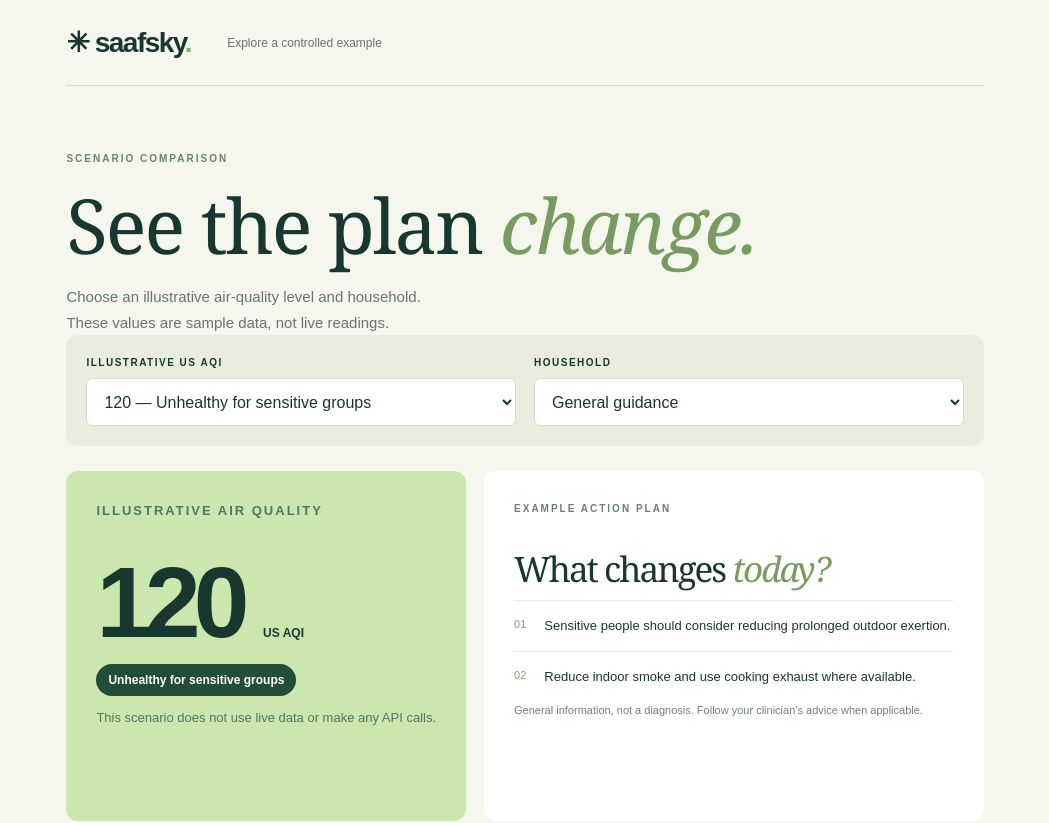
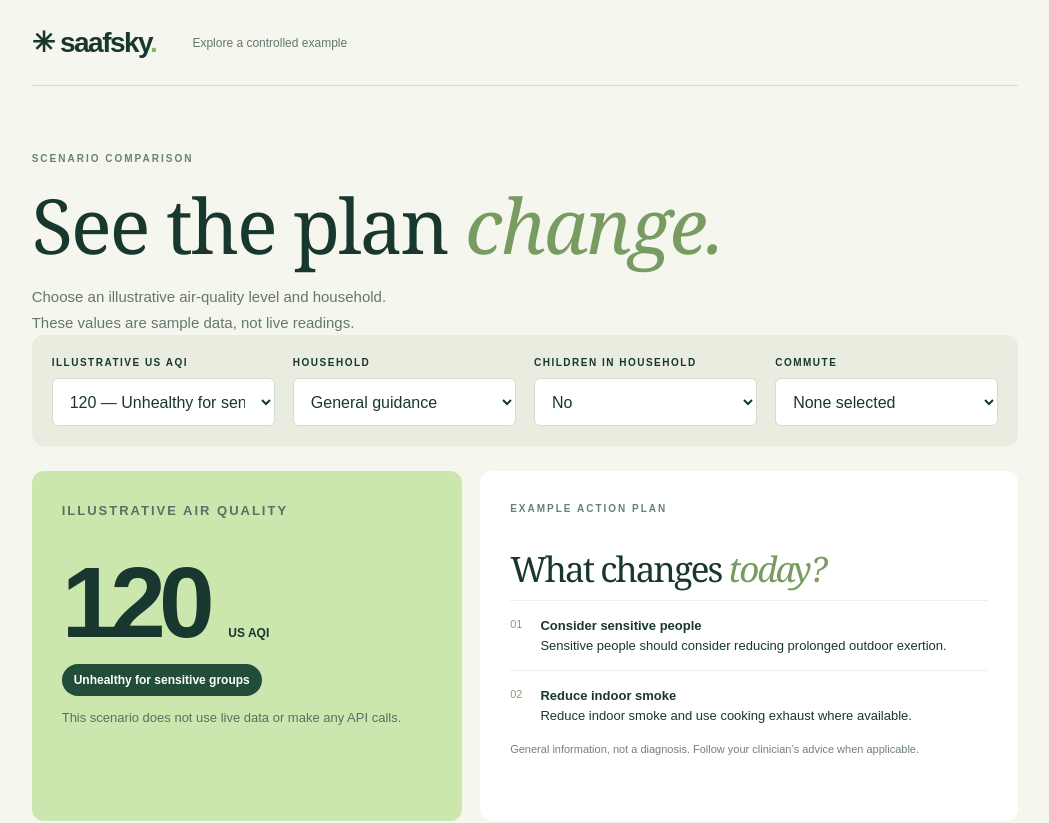
Before and after one commit to priyanshuchawda/saafsky, a Next.js app: page /scenarios in a window 1280 px wide. Shown: the top 823 px of the page, without its empty margins (115-1164 px from the left). Built offline with nearby package versions, Linux system fonts and the light colour scheme.

Commit message:
feat: compare household commute scenarios

```diff
--- a/src/app/scenarios/page.tsx
+++ b/src/app/scenarios/page.tsx
@@ -2,22 +2,136 @@
 
 import Link from "next/link";
 import { useState } from "react";
-import { advice, category, type Profile } from "@/lib/air";
+import { category, type Profile } from "@/lib/air";
+import {
+  generateRecommendations,
+  type HouseholdProfile,
+} from "@/features/recommendations/engine";
 
 export default function Scenarios() {
   const [aqi, setAqi] = useState(120);
   const [profile, setProfile] = useState<Profile>("adult");
-  return <main className="shell scenario">
-    <header className="top"><Link className="brand" href="/">✳ saafsky<span>.</span></Link><p>Explore a controlled example</p></header>
-    <p className="eyebrow">SCENARIO COMPARISON</p>
-    <h1>See the plan <em>change.</em></h1>
-    <p className="lead">Choose an illustrative air-quality level and household. These values are sample data, not live readings.</p>
-    <div className="toolbar">
-      <div className="profile"><label htmlFor="scenario-aqi">ILLUSTRATIVE US AQI</label><select id="scenario-aqi" value={aqi} onChange={event => setAqi(Number(event.target.value))}><option value={40}>40 — Good</option><option value={120}>120 — Unhealthy for sensitive groups</option><option value={180}>180 — Unhealthy</option><option value={250}>250 — Very unhealthy</option></select></div>
-      <div className="profile"><label htmlFor="scenario-profile">HOUSEHOLD</label><select id="scenario-profile" value={profile} onChange={event => setProfile(event.target.value as Profile)}><option value="adult">General guidance</option><option value="sensitive">Sensitive household member</option></select></div>
-    </div>
-    <section className="dashboard scenario-result" aria-live="polite"><article className="aq"><p className="eyebrow">ILLUSTRATIVE AIR QUALITY</p><div className="number">{aqi} <small>US AQI</small></div><strong className="category">{category(aqi)}</strong><p>This scenario does not use live data or make any API calls.</p></article><article className="plan"><p className="eyebrow">EXAMPLE ACTION PLAN</p><h3>What changes <em>today?</em></h3><ol>{advice(aqi, profile).map((item, i) => <li key={item}><span>0{i + 1}</span>{item}</li>)}</ol><p className="fine">General information, not a diagnosis. Follow your clinician’s advice when applicable.</p></article></section>
-    <p className="fine">US AQI categories: <a href="https://www.airnow.gov/aqi/aqi-basics/">AirNow</a>. Indoor air actions: <a href="https://www.epa.gov/indoor-air-quality-iaq/indoor-air-filtration">US EPA</a>.</p>
-    <footer><Link href="/">← Back to live dashboard</Link></footer>
-  </main>;
+  const [children, setChildren] = useState(false);
+  const [commute, setCommute] = useState<HouseholdProfile["commute"]>("none");
+  const actions = generateRecommendations(aqi, {
+    sensitive: profile === "sensitive",
+    children,
+    commute,
+    outdoorExercise: false,
+    cookingSmoke: false,
+  });
+  return (
+    <main className="shell scenario">
+      <header className="top">
+        <Link className="brand" href="/">
+          ✳ saafsky<span>.</span>
+        </Link>
+        <p>Explore a controlled example</p>
+      </header>
+      <p className="eyebrow">SCENARIO COMPARISON</p>
+      <h1>
+        See the plan <em>change.</em>
+      </h1>
+      <p className="lead">
+        Choose an illustrative air-quality level and household. These values are
+        sample data, not live readings.
+      </p>
+      <div className="toolbar">
+        <div className="profile">
+          <label htmlFor="scenario-aqi">ILLUSTRATIVE US AQI</label>
+          <select
+            id="scenario-aqi"
+            value={aqi}
+            onChange={(event) => setAqi(Number(event.target.value))}
+          >
+            <option value={40}>40 — Good</option>
+            <option value={120}>120 — Unhealthy for sensitive groups</option>
+            <option value={180}>180 — Unhealthy</option>
+            <option value={250}>250 — Very unhealthy</option>
+          </select>
+        </div>
+        <div className="profile">
+          <label htmlFor="scenario-profile">HOUSEHOLD</label>
+          <select
+            id="scenario-profile"
+            value={profile}
+            onChange={(event) => setProfile(event.target.value as Profile)}
+          >
+            <option value="adult">General guidance</option>
+            <option value="sensitive">Sensitive household member</option>
+          </select>
+        </div>
+        <div className="profile">
+          <label htmlFor="scenario-children">CHILDREN IN HOUSEHOLD</label>
+          <select
+            id="scenario-children"
+            value={children ? "yes" : "no"}
+            onChange={(event) => setChildren(event.target.value === "yes")}
+          >
+            <option value="no">No</option>
+            <option value="yes">Yes</option>
+          </select>
+        </div>
+        <div className="profile">
+          <label htmlFor="scenario-commute">COMMUTE</label>
+          <select
+            id="scenario-commute"
+            value={commute}
+            onChange={(event) =>
+              setCommute(event.target.value as HouseholdProfile["commute"])
+            }
+          >
+            <option value="none">None selected</option>
+            <option value="walk">Walk</option>
+            <option value="bike">Bicycle</option>
+            <option value="public">Public transport</option>
+            <option value="car">Car</option>
+          </select>
+        </div>
+      </div>
+      <section className="dashboard scenario-result" aria-live="polite">
+        <article className="aq">
+          <p className="eyebrow">ILLUSTRATIVE AIR QUALITY</p>
+          <div className="number">
+            {aqi} <small>US AQI</small>
+          </div>
+          <strong className="category">{category(aqi)}</strong>
+          <p>This scenario does not use live data or make any API calls.</p>
+        </article>
+        <article className="plan">
+          <p className="eyebrow">EXAMPLE ACTION PLAN</p>
+          <h3>
+            What changes <em>today?</em>
+          </h3>
+          <ol>
+            {actions.map((item, i) => (
+              <li key={item.id}>
+                <span>0{i + 1}</span>
+                <div>
+                  <strong>{item.title}</strong>
+                  <p>{item.description}</p>
+                </div>
+              </li>
+            ))}
+          </ol>
+          <p className="fine">
+            General information, not a diagnosis. Follow your clinician’s advice
+            when applicable.
+          </p>
+        </article>
+      </section>
+      <p className="fine">
+        US AQI categories:{" "}
+        <a href="https://www.airnow.gov/aqi/aqi-basics/">AirNow</a>. Indoor air
+        actions:{" "}
+        <a href="https://www.epa.gov/indoor-air-quality-iaq/indoor-air-filtration">
+          US EPA
+        </a>
+        .
+      </p>
+      <footer>
+        <Link href="/">← Back to live dashboard</Link>
+      </footer>
+    </main>
+  );
 }
```
